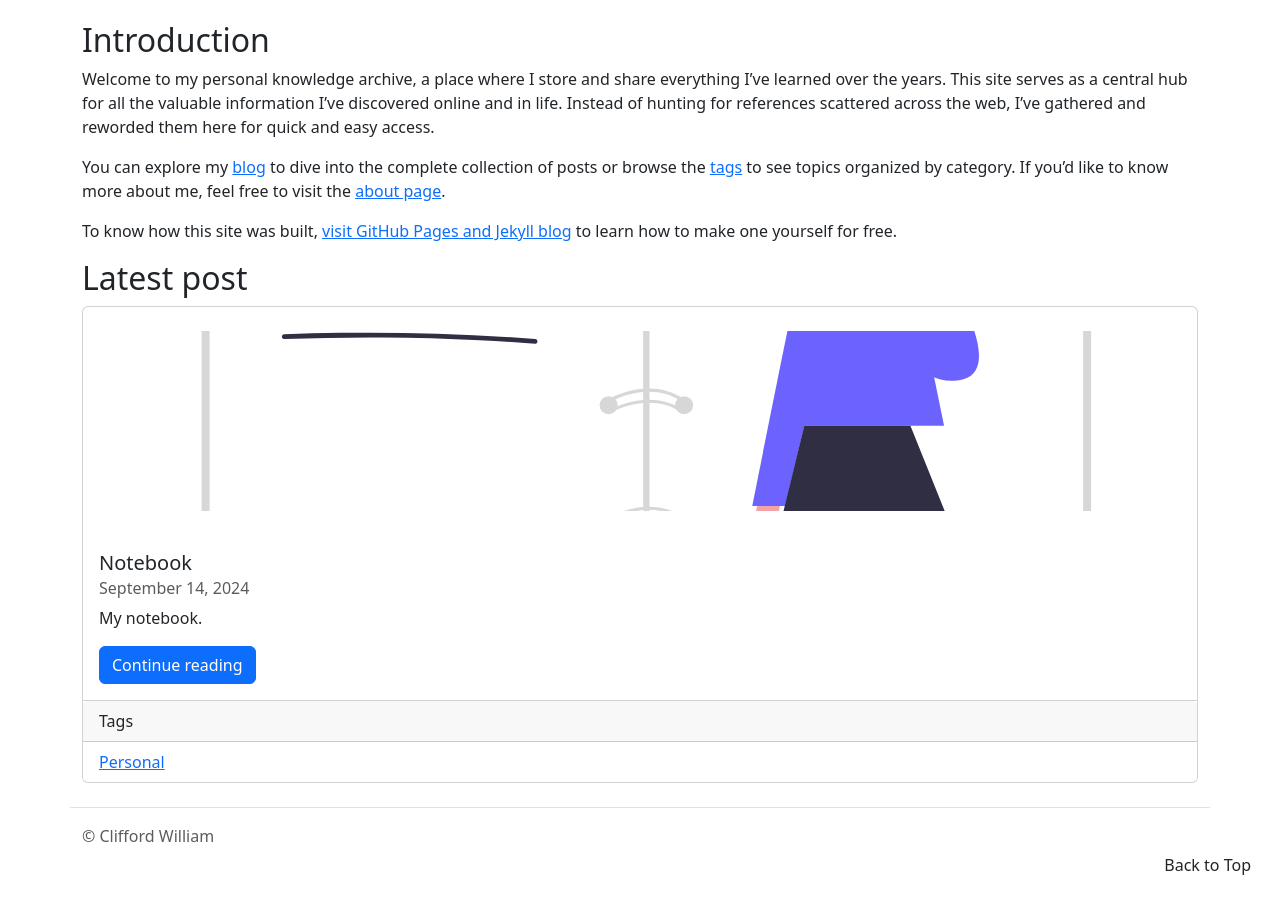
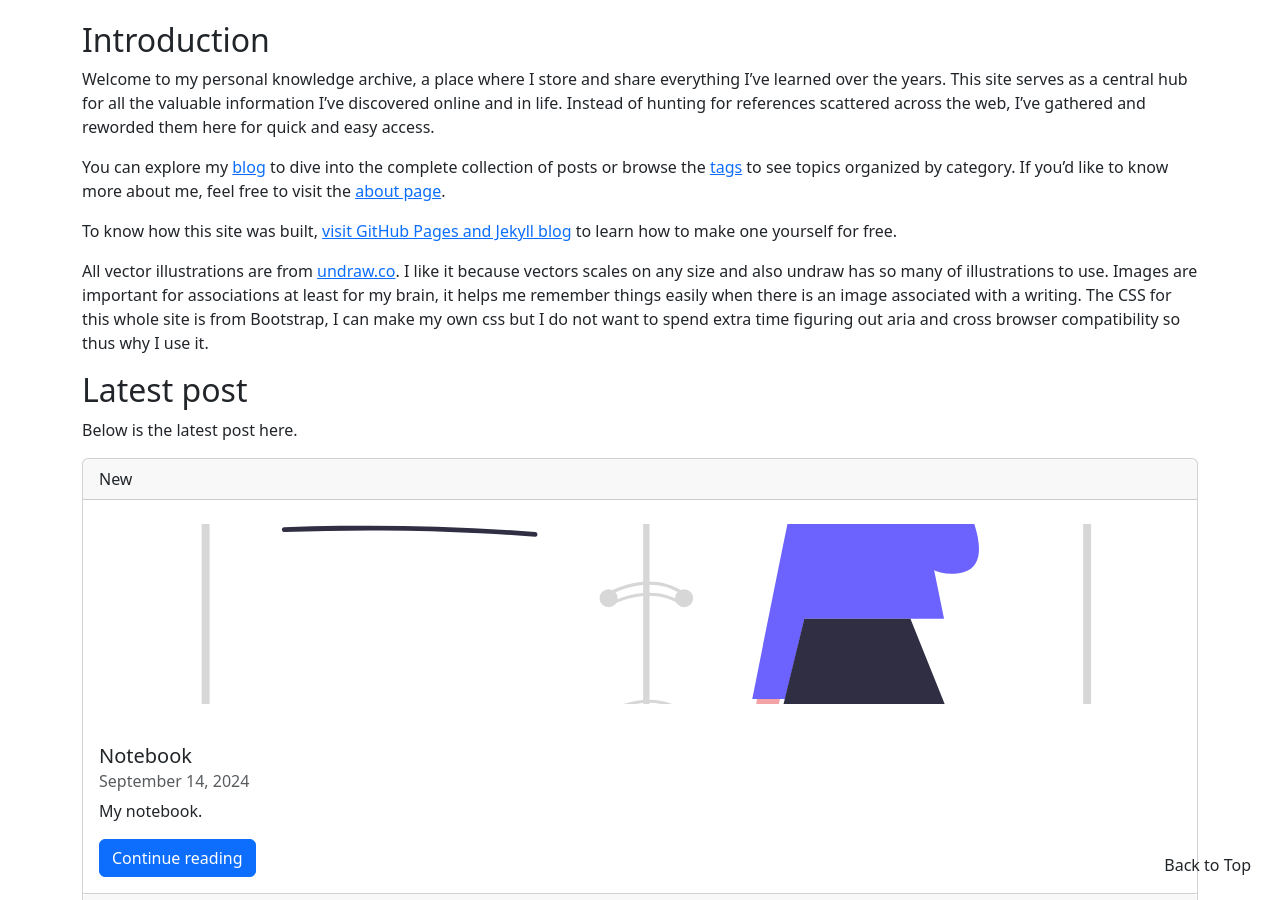
Before and after one commit to cliffordwilliam/my_archive, a Jekyll site: the page built from index.md, in a window 1280 px wide and 900 px high, scrolled down 560 px. Built offline with Jekyll 4.4.1, drawn with Linux system fonts in a browser that asks for light colours.

Commit message:
update content

```diff
--- a/index.md
+++ b/index.md
@@ -13,9 +13,16 @@ You can explore my [blog]({{ site.baseurl }}{{ site.data.navigation.navigations[
 {% assign specific_post = site.posts | where: "title", "GitHub Pages and Jekyll" | first %}
 To know how this site was built, [visit GitHub Pages and Jekyll blog]({{ site.baseurl }}{{ specific_post.url }}) to learn how to make one yourself for free.
 
+All vector illustrations are from [undraw.co](https://undraw.co/). I like it because vectors scales on any size and also undraw has so many of illustrations to use. Images are important for associations at least for my brain, it helps me remember things easily when there is an image associated with a writing. The CSS for this whole site is from Bootstrap, I can make my own css but I do not want to spend extra time figuring out aria and cross browser compatibility so thus why I use it.
+
 ## Latest post
 
+Below is the latest post here.
+
 <div class="card w-100">
+    <div class="card-header">
+        New
+    </div>
     <div class="p-4">
         <img class="card-img-top" src="{{ site.baseurl }}/assets/svgs/{{ site.posts.first.thumbnail }}" alt="{{ site.posts.first.thumbnail }}"
         style="width: 100%; height: 180px; object-fit: cover;">
```
